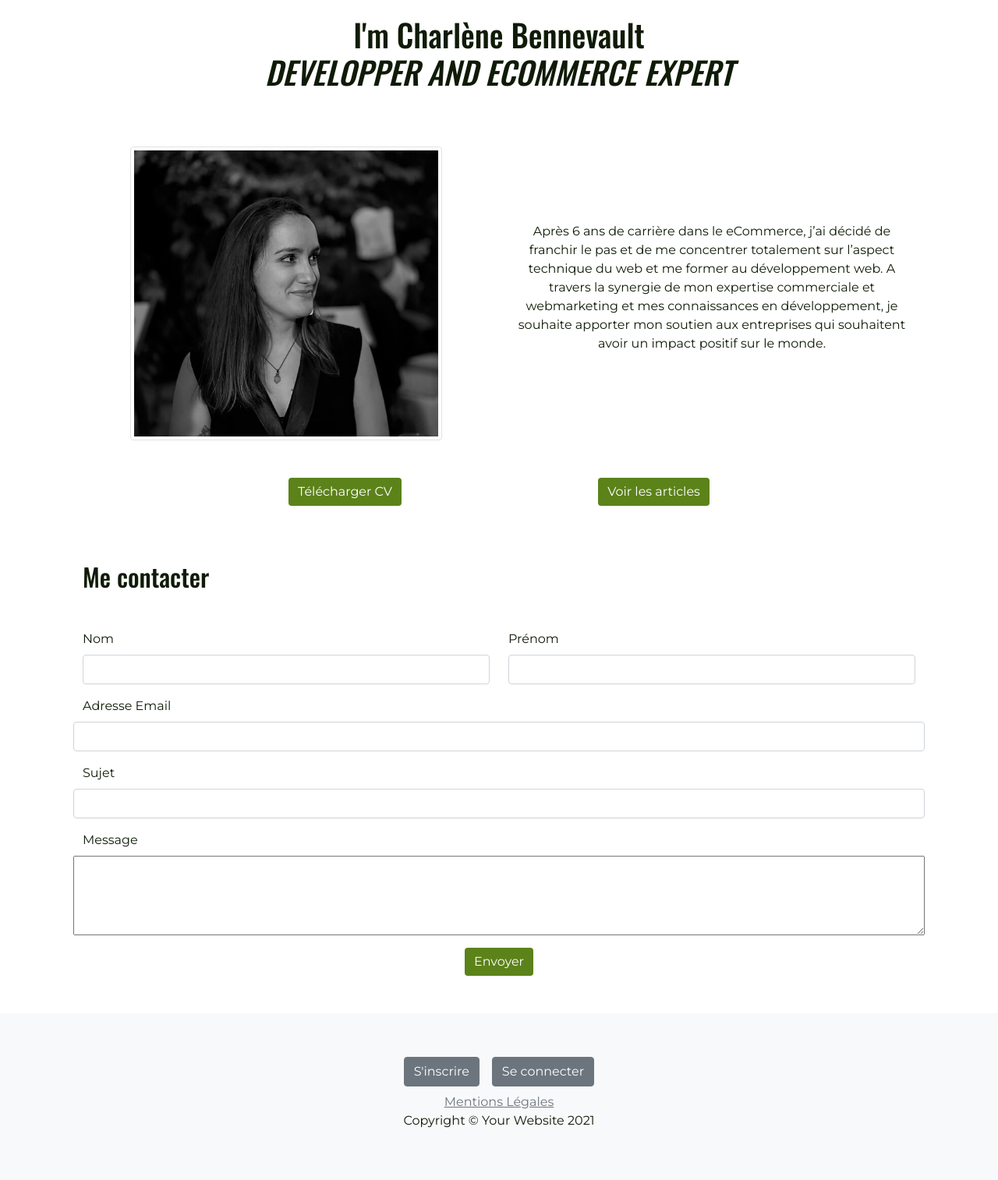
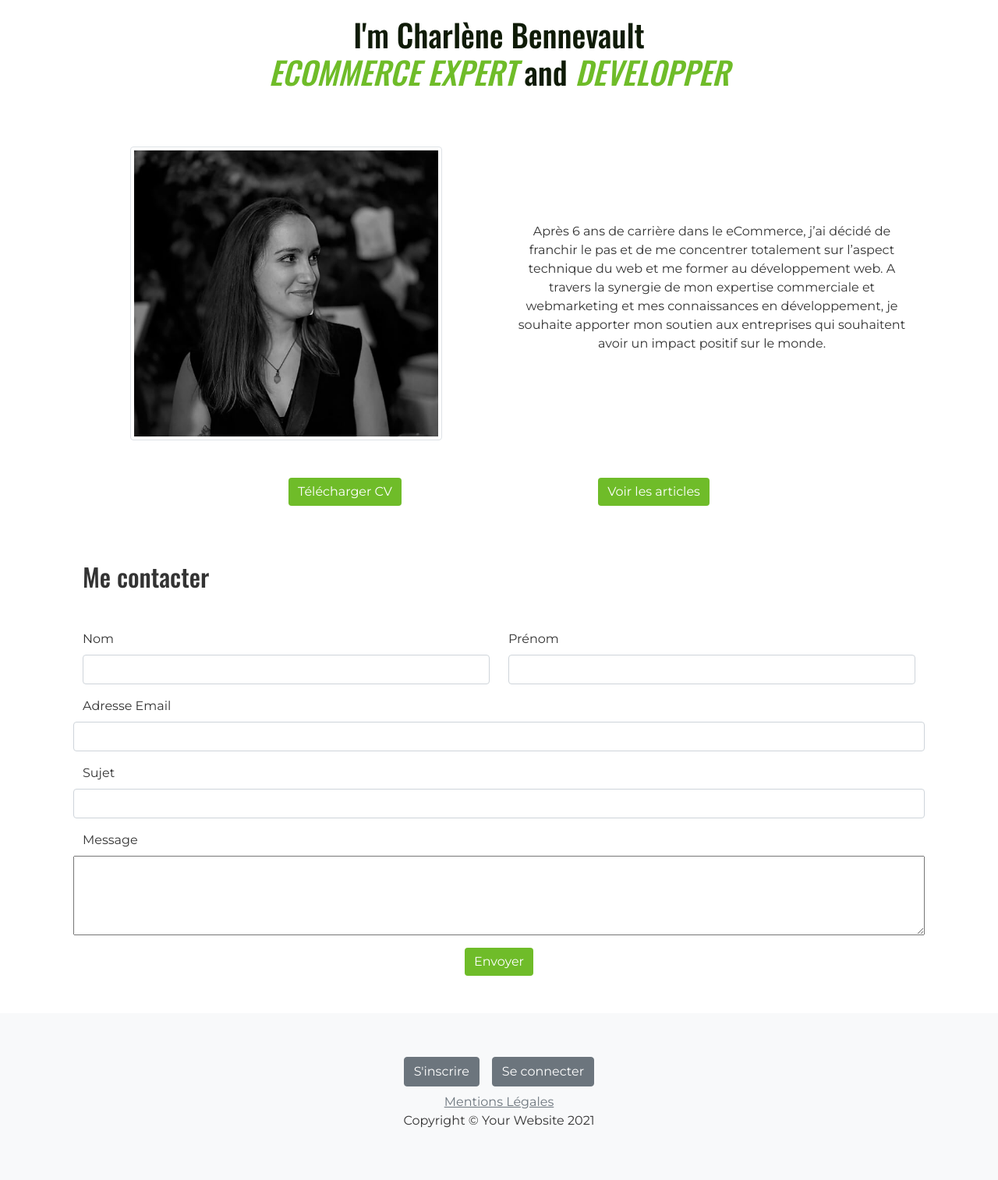
Before and after one commit to CharB-22/OC-blog-professionnel, a PHP site: page / in a window 1280 px wide. Shown: the part 108-1622 px from the top of the page at 78% size. Run offline with PHP 8.4, Linux system fonts and the light colour scheme; some libraries are stand-ins or nearby versions.

Commit message:
Change colour theme

```diff
--- a/App/View/AdminCommentListView.php
+++ b/App/View/AdminCommentListView.php
@@ -10,7 +10,7 @@
 ?>
 <div class="d-flex flex-column flex-md-row justify-content-between">
     <h1 class="pt-5 mb-3">Gérer les commentaires</h1>
-    <a href="#" class="btn btn-primary m-5">Gérer les utilisateurs</a>
+    <a href="index.php?route=adminUserList" class="btn btn-primary m-5">Gérer les utilisateurs</a>
 </div>
 
 <!-- Loop through the comments to approve -->
--- a/App/View/HomeView.php
+++ b/App/View/HomeView.php
@@ -4,7 +4,7 @@
 
     <div class="hero">
         <div class="text-center">
-            <h1>I'm Charlène Bennevault<br><em style="text-transform:uppercase">Developper and eCommerce Expert</em></h1>
+            <h1>I'm Charlène Bennevault<br><em style="text-transform:uppercase; color: #6fbc29">eCommerce expert</em> and <em style="text-transform:uppercase; color: #6fbc29">developper</em></h1>
         </div>
     </div>
 
--- a/Public/css/style.css
+++ b/Public/css/style.css
@@ -3,7 +3,7 @@
 main,
 footer {
     font-family: "Montserrat";
-    color: #0f1b07;
+    color: #333333;
 }
 
 h1,
@@ -36,7 +36,7 @@ li {
 }
 
 .btn.btn-primary {
-    background-color:  #5c821a;
+    background-color:  #6fbc29;
     border: none;
 }
 
```
Also changed, not shown: App/View/RegisterView.php (+5 -5 lines).
